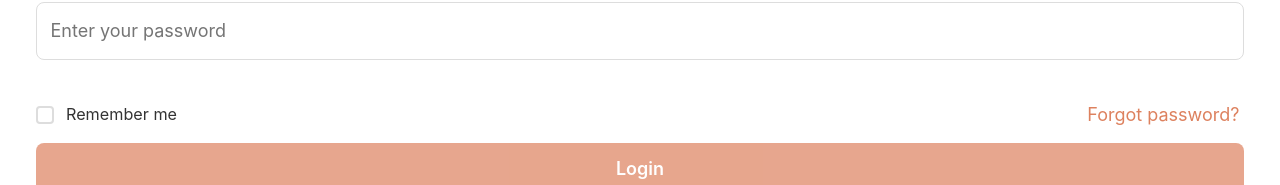
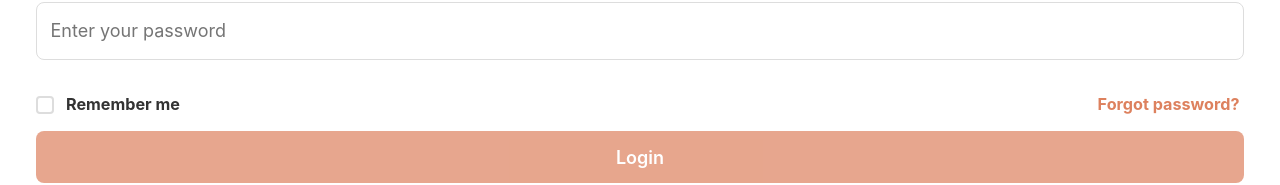
Before and after one commit to bpmiranda3099/INET-READY, a SvelteKit app: page /app in a window 1280 px wide. Shown: the part 370-555 px from the top of the page. Built offline with nearby package versions, Linux system fonts and the light colour scheme; no server answers.

Commit message:
feat: Add bold font weight to checkbox and submit button styles for improved visibility

```diff
--- a/src/routes/app/+page.svelte
+++ b/src/routes/app/+page.svelte
@@ -1087,6 +1087,7 @@
         padding-left: 30px; /* Space for the checkbox */
         cursor: pointer;
         font-size: 0.9rem;
+        font-weight: bold; /* Added bold font weight */
     }
 
     .checkbox-container input {
@@ -1138,11 +1139,15 @@
         color: #dd815e;
         cursor: pointer;
         padding: 0.25rem;
+        font-size: 0.9rem; /* Match checkbox-container font size */
+        font-weight: bold; /* Added bold font weight */
     }
 
     .forgot-password:hover {
         text-decoration: underline;
-    }    .submit-btn {
+    }
+
+    .submit-btn {
         width: 100%;
         border: none;
         border-radius: 8px;
--- a/src/styles/styles.css
+++ b/src/styles/styles.css
@@ -409,7 +409,6 @@ input.invalid {
   display: flex;
   justify-content: space-between;
   align-items: center;
-  margin-top: var(--spacing-xs);
 }
 
 .checkbox-container {
```
